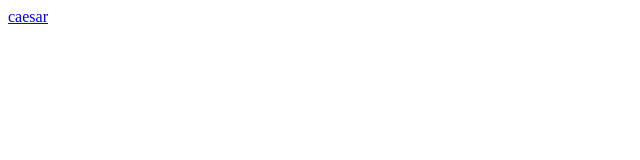
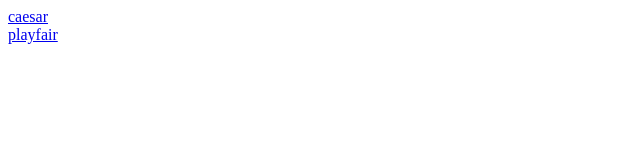
Before and after one commit to uklabs/uklabs.github.io, a plain HTML site: page index.html in a window 1280 px wide. Shown: the full height of the page, 0-640 px from the left. Drawn offline with Linux system fonts and the light colour scheme.

Commit message:
First Website Upload

```diff
--- a/index.html
+++ b/index.html
@@ -1,4 +1,5 @@
 <html>
 <body>
 <a href=caesar.txt>caesar</a></br>
+<a href=playfair.txt>playfair</a></br>
 </html>
```
Also changed, not shown: playfair.txt (added).
